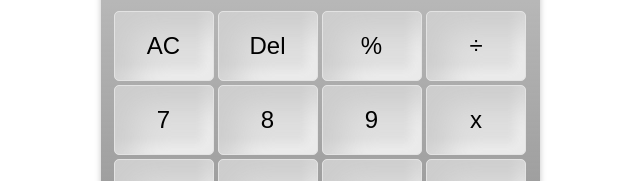
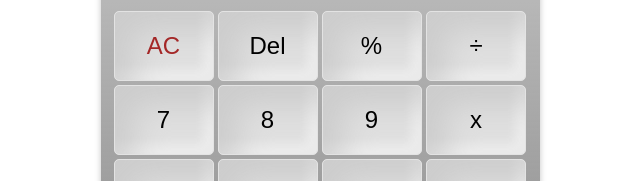
Before and after one commit to alqamah/calc-project, a plain HTML site: page index.html in a window 1280 px wide. Shown: the part 266-447 px from the top of the page, 320-960 px from the left. Drawn offline with Linux system fonts and the light colour scheme.

Commit message:
Update styles.css

```diff
--- a/src/styles.css
+++ b/src/styles.css
@@ -53,8 +53,8 @@
   width: 205px;
   font-size: 1.8;
 }
-#ac {
-  color: rgba(161, 0, 0, 20);
+#acl {
+  color: rgba(152, 2, 2, 0.827);
 }
 
 .button:hover {
```
